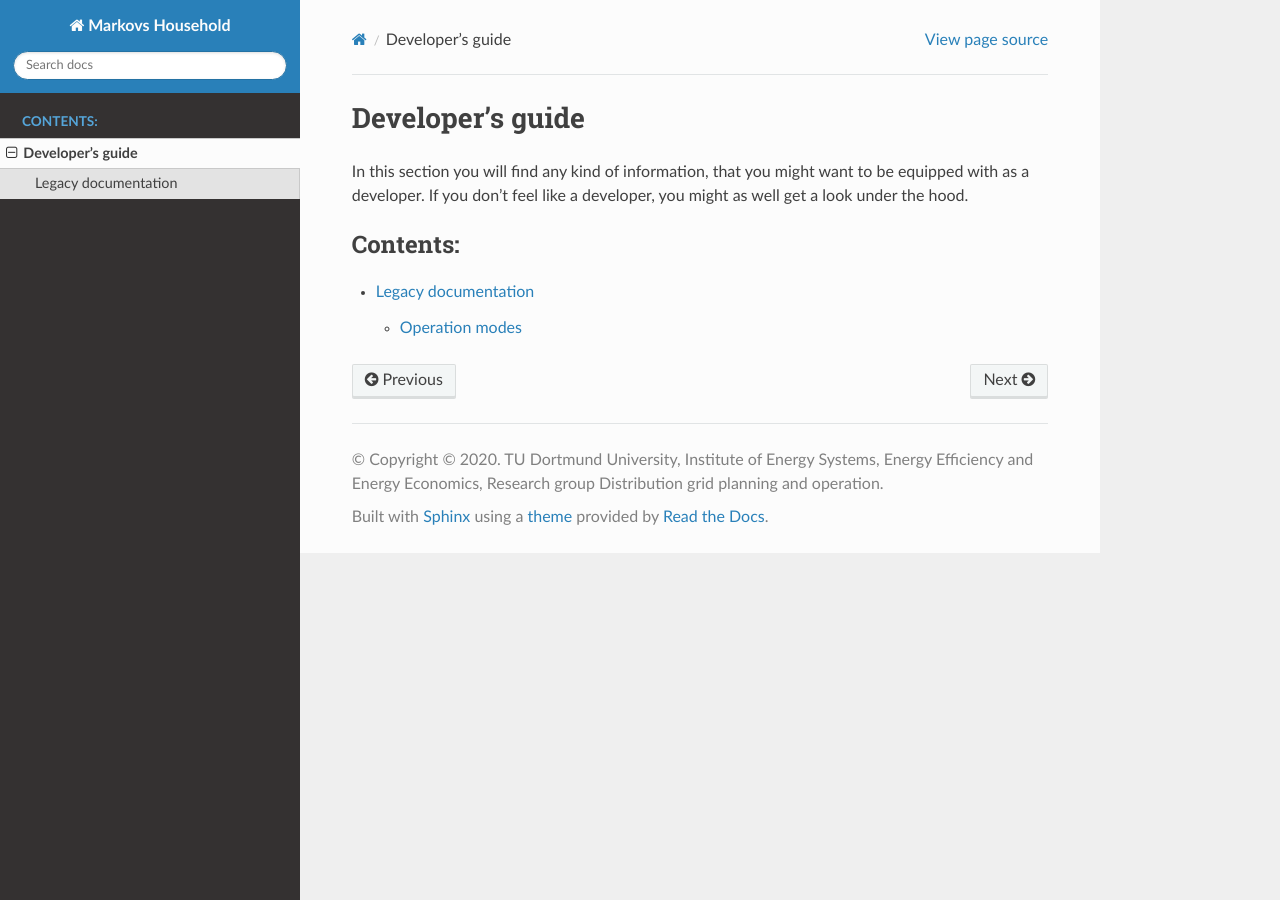
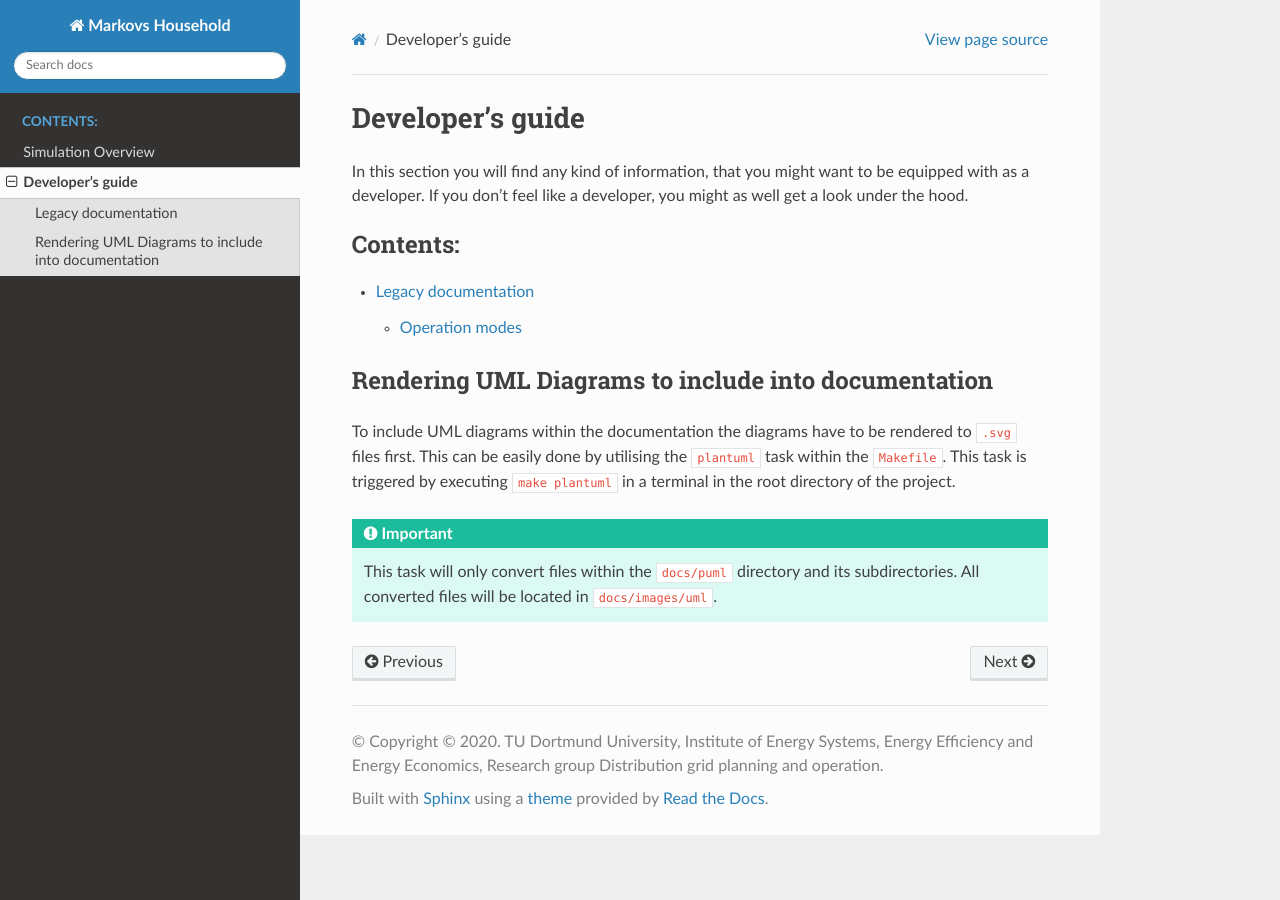
Before and after one commit to ie3-institute/MarkovsHousehold, a Sphinx documentation site: the page built from docs/sphinx/developer/developer.md, in a window 1280 px wide. Built offline with Sphinx 7.4.7 and the Read the Docs theme 2.0.0, drawn with Linux system fonts in a browser that asks for light colours; pages that are not in the unit, such as notebooks, are missing from menus.

Commit message:
Merging documentation files

````diff
--- a/docs/sphinx/developer/developer.md
+++ b/docs/sphinx/developer/developer.md
@@ -10,3 +10,14 @@ If you don't feel like a developer, you might as well get a look under the hood.
 
    legacy.md
 ```
+
+## Rendering UML Diagrams to include  into documentation
+
+To include UML diagrams within the documentation the diagrams have to be rendered to `.svg` files first.
+This can be easily done by utilising the `plantuml` task within the `Makefile`.
+This task is triggered by executing `make plantuml` in a terminal in the root directory of the project.
+
+:::{important}
+This task will only convert files within the `docs/puml` directory and its subdirectories.
+All converted files will be located in `docs/images/uml`.
+:::
````
Also changed, not shown: docs/developer/developer.md (deleted, +0 -12 lines), docs/sphinx/user/simulation_overview.md (renamed from docs/user/simulation_overview.md, +2 -2 lines).
